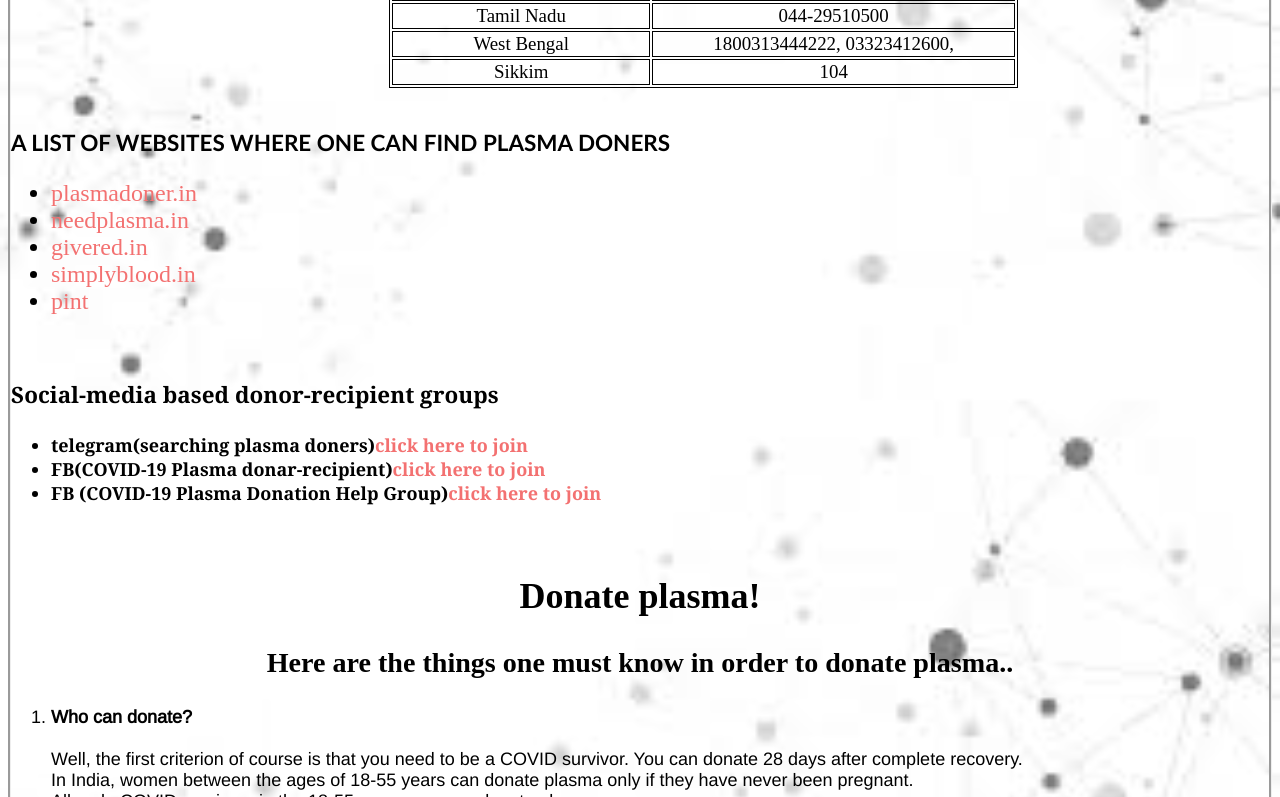
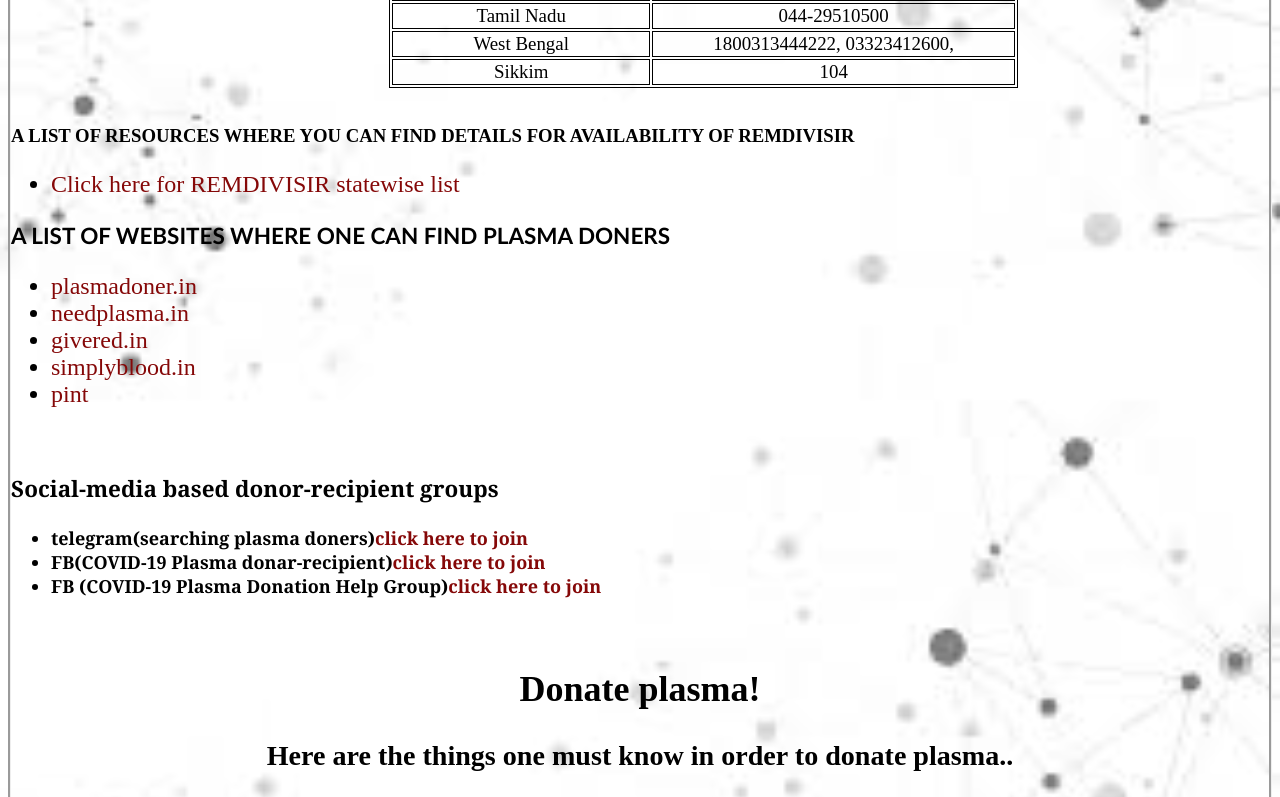
Before and after one commit to somya2406/here-for-you, a website: page covidresources.HTML in a window 1280 px wide. Shown: the part 1319-2116 px from the top of the page. Drawn offline with nearby package versions, Linux system fonts and the light colour scheme.

Commit message:
changes commited

```diff
--- a/covidresources.HTML
+++ b/covidresources.HTML
@@ -39,10 +39,10 @@ body{
 
 }
 a{text-decoration: none;
-color: rgb(243, 113, 113);
+color: rgb(133, 8, 8);
 }
 a:hover{color: rgb(19, 17, 17);
-letter-spacing: 1px;
+letter-spacing: 0.4px;
 }
 .ANI{
   text-align: center;
@@ -127,6 +127,15 @@ body{
 .donatep{
   font-family: 'Architects Daughter', cursive;
 font-family: 'Arimo', sans-serif;
+}
+
+.list2{ font-size:x-large;
+  margin-top: 0.5cm;
+  text-decoration: none;
+  list-style: none;
+
+
+
 }
     </style>
 </head>
@@ -341,6 +350,17 @@ font-family: 'Arimo', sans-serif;
     </table>
 </div>
 <br>
+
+<div class="rem">
+  <h3>
+ <b>   A LIST OF RESOURCES WHERE YOU CAN FIND DETAILS FOR AVAILABILITY OF REMDIVISIR</b>
+  </h3><div class="list2"><ul>
+    <li><a href="https://drive.google.com/file/d/1_xyOp8IW1m7LVtDNnU8LmgyQAuTiv8jO/view">
+      Click here for REMDIVISIR statewise list
+    </a></li>
+  </ul></div>
+</div>
+
 <div class="plasma"><h3>A LIST OF WEBSITES WHERE ONE CAN FIND PLASMA DONERS</h3></div>
 <DIV class="LIST"><ul>
   <Li><a href="http://plasmadonor.in/">plasmadoner.in</a></Li>
```
Also changed, not shown: devjam.html (+1 -0 lines).
